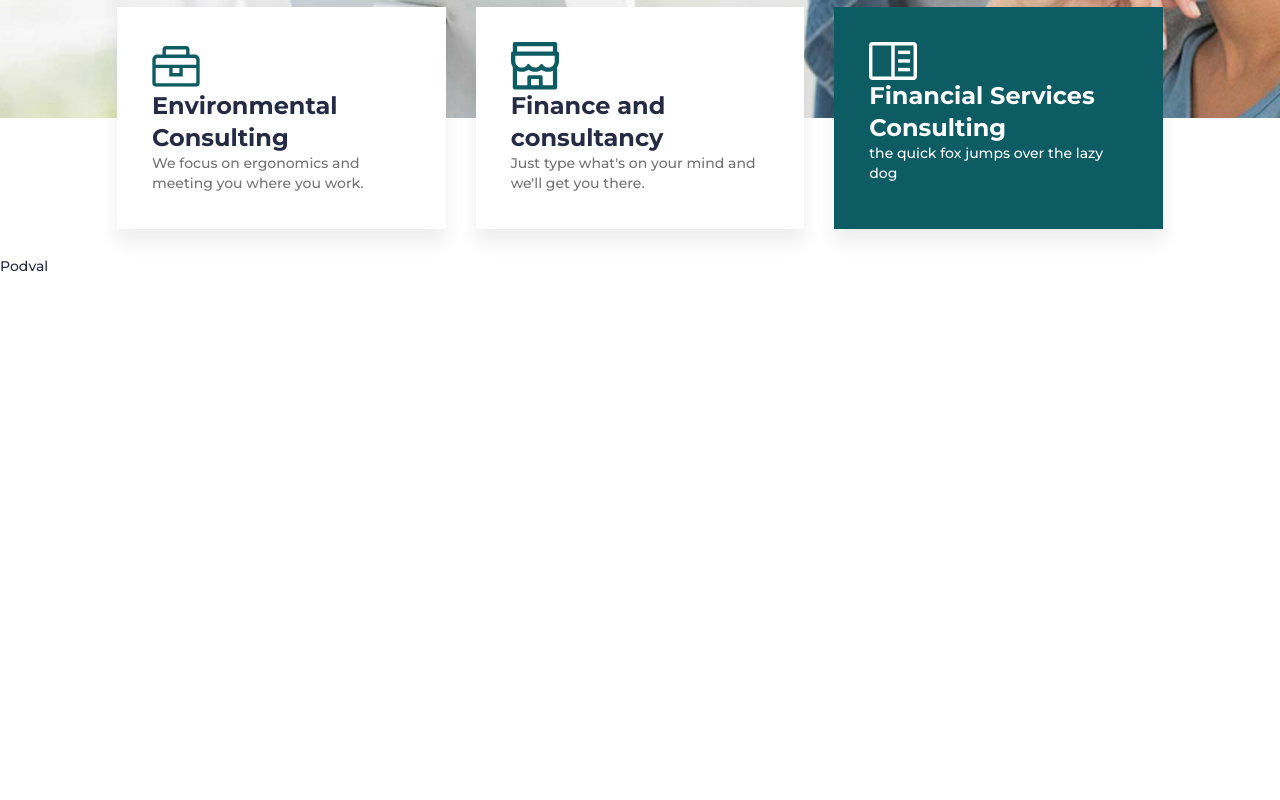
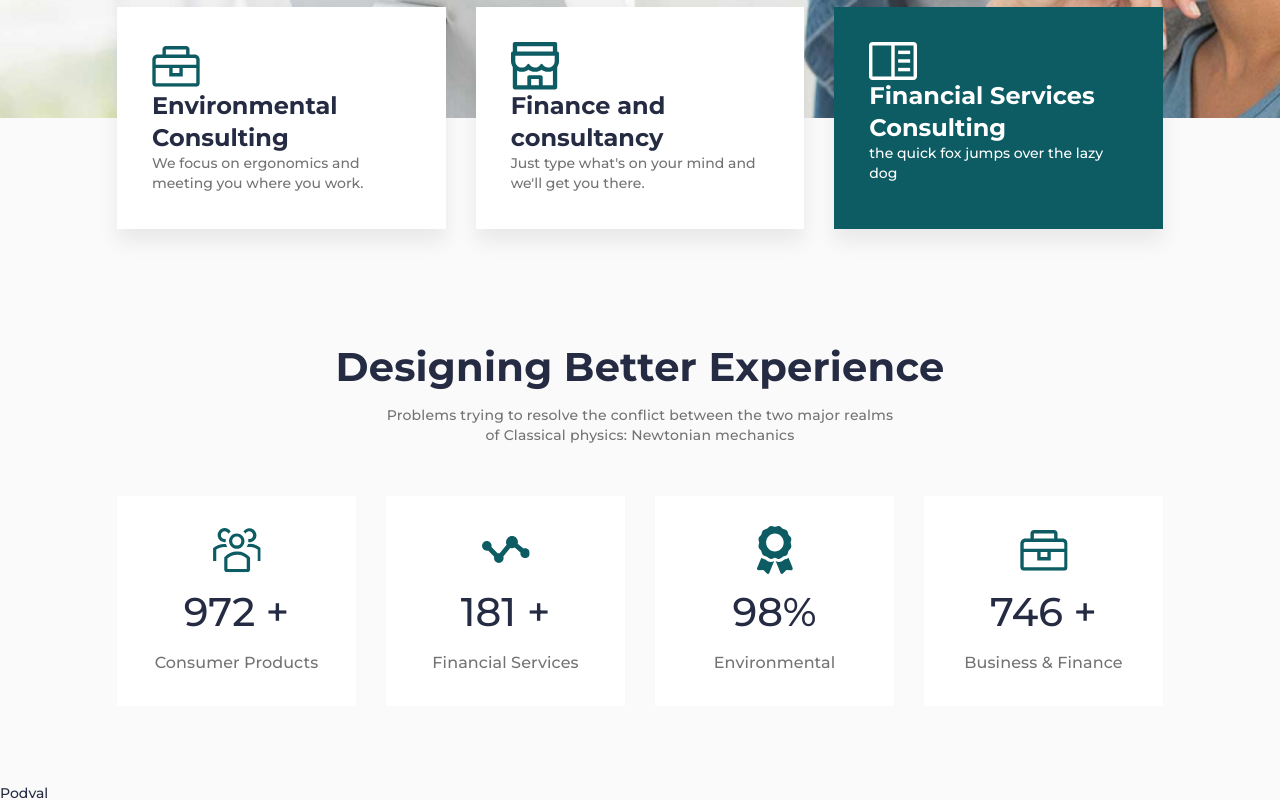
Before and after one commit to ShabatinEvg/Relvise, a plain HTML site: page index.html in a window 1280 px wide. Shown: the part 673-1473 px from the top of the page. Before the commit the page ends 946 px from the top, so only its background shows below. Drawn offline with Linux system fonts and the light colour scheme.

Commit message:
advantages__column+1000px

```diff
--- a/css/style.css
+++ b/css/style.css
@@ -31,6 +31,7 @@ html,
 body {
     height: 100%;
     line-height: 1;
+    background: #FAFAFA;
     font-size: 14px;
     color: #252B42;
     font-weight: 500;
@@ -122,7 +123,7 @@ body {
     }
 }
 
-/*----page-----------------------------*/
+/*----PAGE--------------------------------*/
 .page {
     flex: 1 1 auto;
 }
@@ -135,6 +136,24 @@ body {
     position: relative;
     z-index: 2;
     margin: -111px 0px 0px 0px;
+}
+
+/*----HEADER-BLOCK-----------------------------*/
+.header-block {
+    text-align: center;
+    letter-spacing: 0.2px;
+}
+.header-block__title {
+    line-height: 142%;
+    font-size: 40px;
+    font-weight: 700;
+}
+.header-block__title:not(:last-child) {
+    margin: 0px 0px 10px 0px;
+}
+.header-block__sub-title {
+    line-height: 142%;
+    color: #737373;
 }
 
 /*----Подвал---------------------------*/
@@ -259,6 +278,7 @@ body {
 /*-----page__services--------------------*/
 
 .services {
+
 }
 
 .services__container {
@@ -345,3 +365,57 @@ body {
     color: #737373;
     line-height: 142%;
 }
+
+/*-----page__advantages--------------------*/
+
+.page__advantages {
+    padding: 80px 0px;
+}
+.advantages {
+}
+.advantages__conteiner {
+}
+._container {
+}
+.advantages__header {
+    margin: 0px 0px 50px 0px;
+}
+
+.advantages__body {
+    display: flex;
+    flex-wrap: wrap;
+    margin: 0px -15px;
+}
+.advantages__column {
+    padding: 0px 15px;
+    flex: 0 1 25%;
+}
+@media(max-width: 1000px) {
+    .advantages__column {
+        flex: 0 1 50%;
+    }
+}
+.advantages__item {
+    background-color: #fff;
+    padding: 30px;
+    text-align: center;
+}
+.advantages__item > *:not(:last-child) {
+    margin: 0px 0px 10px 0px;
+}
+.advantages__icon {
+    height: 48px;
+    display: flex;
+    text-align: flex-end;
+    justify-content: center;
+}
+.advantages__value {
+    font-size: 40px;
+    line-height: 142%;
+}
+.advantages__text {
+    letter-spacing: 0.1px;
+    color: #737373;
+    font-size: 16px;
+    line-height: 158%;
+}
--- a/index.html
+++ b/index.html
@@ -82,6 +82,54 @@
 						</div>
 					</div>
 				</section>
+				<section class="page__advantages advantages">
+					<div class="advantages__conteiner _container">
+						<div class="advantages__header header-block">
+							<h2 class="header-block__title">Designing Better Experience</h2>
+							<div class="header-block__sub-title">
+								Problems trying to resolve the conflict between the two major realms <br> of Classical physics: Newtonian mechanics
+							</div>
+						</div>
+						<div class="advantages__body">
+							<div class="advantages__column">
+								<div class="advantages__item">
+									<div class="advantages__icon">
+										<img src="/img/advantages/01.svg" alt="Consumer Products">
+									</div>
+									<div class="advantages__value">972 +</div>
+									<div class="advantages__text">Consumer Products</div>
+								</div>
+							</div>
+							<div class="advantages__column">
+								<div class="advantages__item">
+									<div class="advantages__icon">
+										<img src="/img/advantages/02.svg" alt="Financial Services">
+									</div>
+									<div class="advantages__value">181 +</div>
+									<div class="advantages__text">Financial Services</div>
+								</div>
+							</div>
+							<div class="advantages__column">
+								<div class="advantages__item">
+									<div class="advantages__icon">
+										<img src="/img/advantages/03.svg" alt="Environmental">
+									</div>
+									<div class="advantages__value">98%</div>
+									<div class="advantages__text">Environmental</div>
+								</div>
+							</div>
+							<div class="advantages__column">
+								<div class="advantages__item">
+									<div class="advantages__icon">
+										<img src="/img/advantages/04.svg" alt="Business & Finance">
+									</div>
+									<div class="advantages__value">746 +</div>
+									<div class="advantages__text">Business & Finance</div>
+								</div>
+							</div>
+						</div>
+					</div>
+				</section>
 			</main>
 			<footer class="footer">Podval</footer>
 		</div>
```
Also changed, not shown: img/advantages/01.svg (added), img/advantages/02.svg (added), img/advantages/03.svg (added), img/advantages/04.svg (added).
